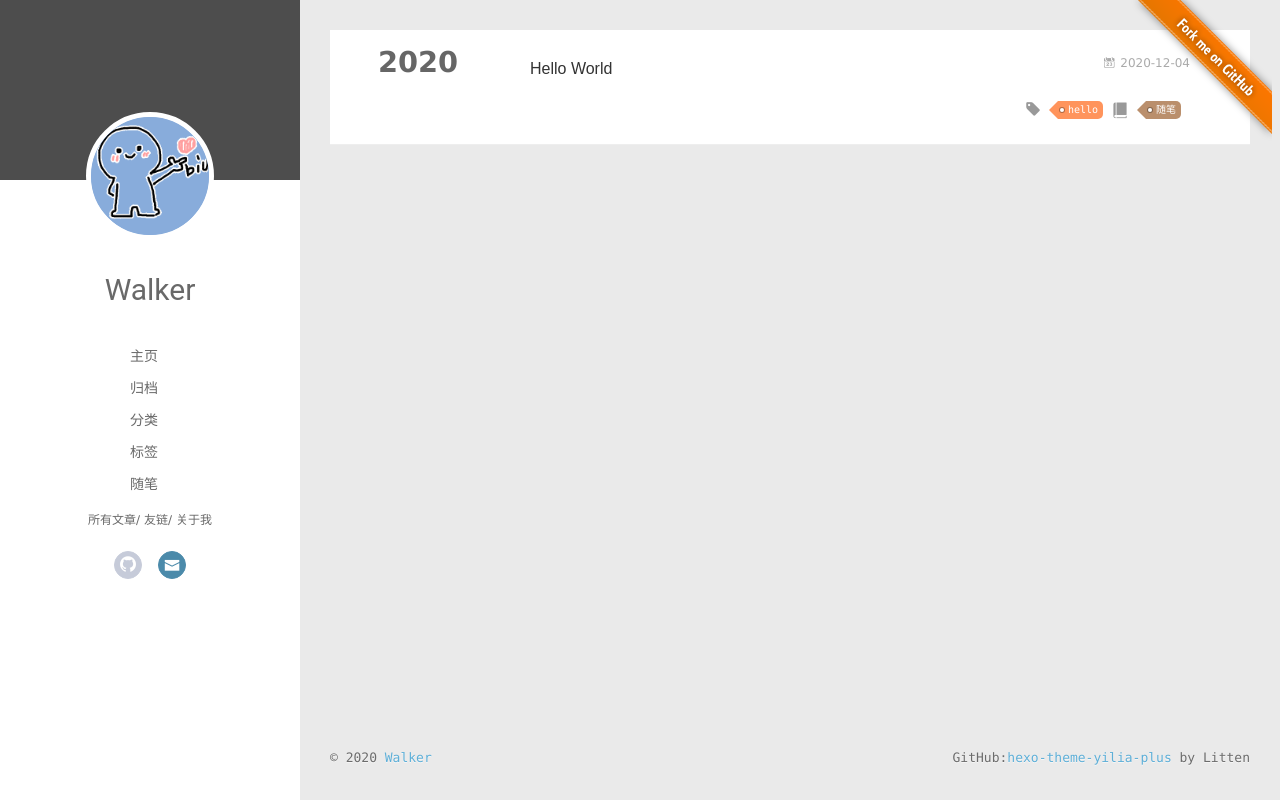
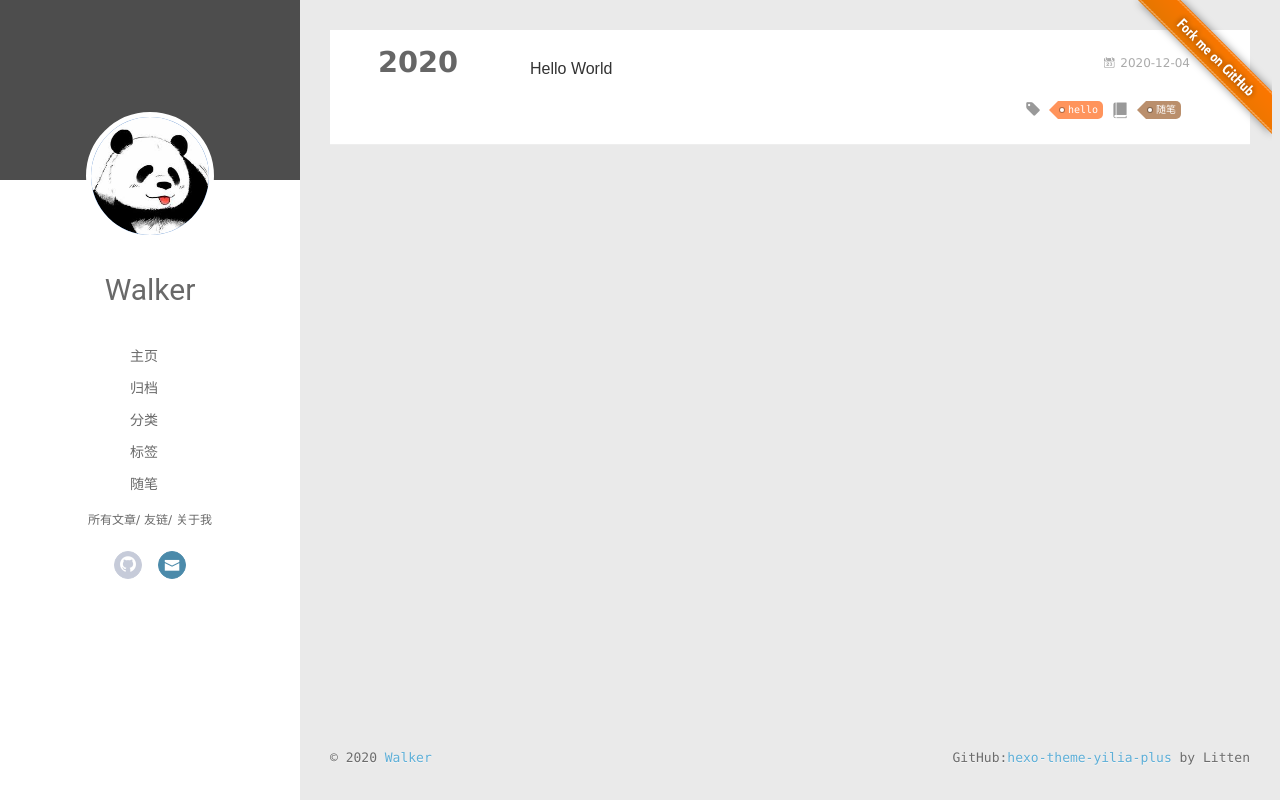
Before and after one commit to goes0n/goes0n.github.io, a plain HTML site: page archives/2020/12/index.html in a window 1280 px wide. Drawn offline with Linux system fonts and the light colour scheme; some packages are replaced by stand-ins of ours; no server answers; a script that the page names is missing.

Commit message:
Site updated: 2020-12-07 22:08:38

```diff
--- a/archives/2020/12/index.html
+++ b/archives/2020/12/index.html
@@ -21,7 +21,7 @@
     <link rel="alternative" href="/atom.xml" title="Walker&#39;s note" type="application/atom+xml">
 
 
-    <link rel="icon" href="/favicon.ico">
+    <link rel="icon" href="/img/logo1.png">
 
 
     <link rel="apple-touch-icon" href="/apple-touch-icon-180x180.png">
@@ -56,7 +56,7 @@
 <div class="intrude-less">
 	<header id="header" class="inner">
 		<a href="/" class="profilepic">
-			<img src="/img/biubiubiu.gif" class="js-avatar">
+			<img src="/img/panda.jpeg" class="js-avatar">
 		</a>
 		<hgroup>
 			<h1 class="header-author"><a href="/">Walker</a></h1>
@@ -131,7 +131,7 @@
 		<header id="header" class="inner">
 			<div class="profilepic">
 				<a href="/">
-					<img src="/img/biubiubiu.gif" class="js-avatar">
+					<img src="/img/panda.jpeg" class="js-avatar">
 				</a>
 			</div>
 			<hgroup>
```
Also changed, not shown: archives/2020/index.html (+3 -3 lines), archives/index.html (+3 -3 lines), categories/index.html (+3 -3 lines), categories/随笔/index.html (+3 -3 lines), hello-world/index.html (+3 -3 lines), index.html (+3 -3 lines), tags/hello/index.html (+3 -3 lines), tags/index.html (+3 -3 lines), img/alipay.jpg (deleted), img/logo1.png (added), img/panda.jpeg (added), img/weixin.png (deleted).
